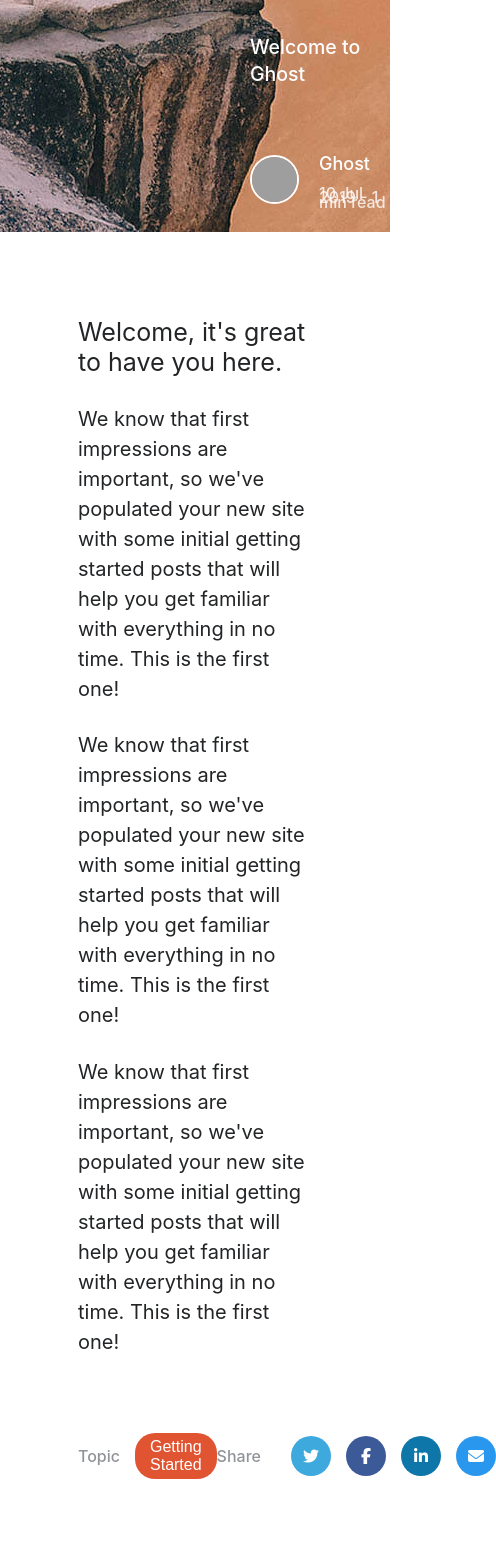
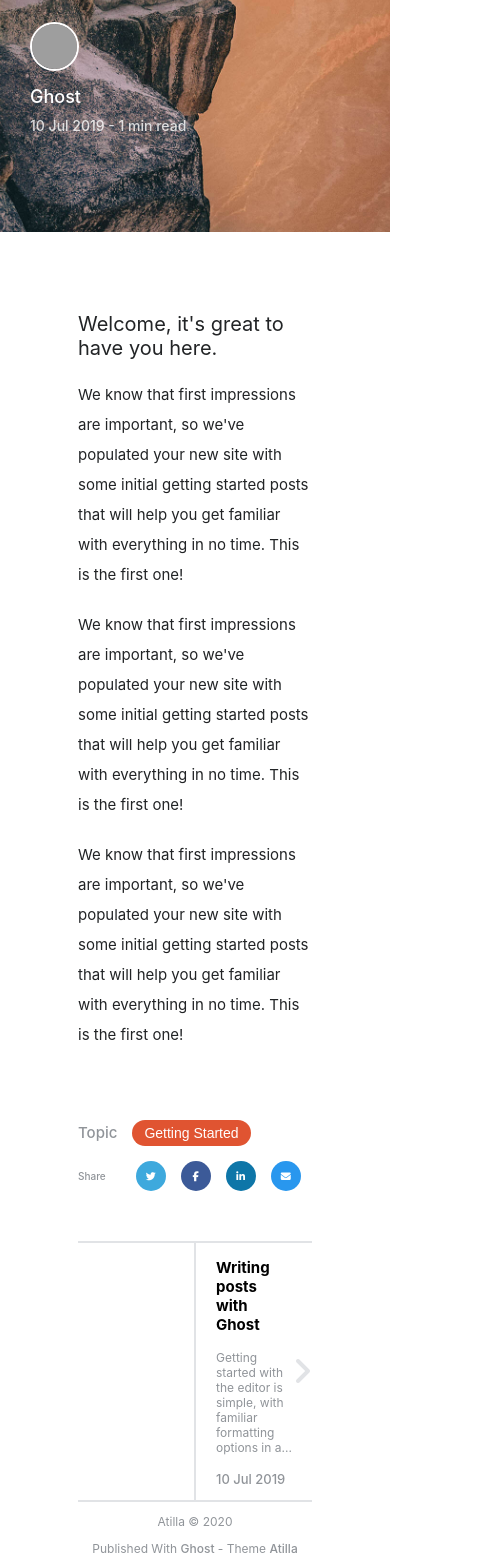
Before and after one commit to ninab95/news-app, a React (Create React App) app: page / in a window 390 px wide. Shown: the part 268-1836 px from the top of the page, 496 px wide, since content can reach past the window. Before the commit the page ends 1797 px from the top, so only its background shows below. Built offline with nearby package versions, Linux system fonts and the light colour scheme; grey boxes are pictures that could not be loaded.

Commit message:
Responsive design

```diff
--- a/src/App.js
+++ b/src/App.js
@@ -4,6 +4,8 @@ import Header from "./components/Header";
 // import InfoContainer from "./components/InfoContainer";
 import WelcomePage from "./components/WelcomePage";
 import SharePage from "./components/SharePage";
+import WritingPost from "./components/WritingPost";
+import Footer from "./components/Footer";
 
 function App() {
   return (
@@ -12,6 +14,8 @@ function App() {
       {/* <InfoContainer /> */}
       <WelcomePage />
       <SharePage />
+      <WritingPost />
+      <Footer />
     </div>
   );
 }
--- /dev/null
+++ b/src/components/Footer.css
@@ -0,0 +1,38 @@
+.footer-wrapper {
+  display: flex;
+  justify-content: space-between;
+  align-items: center;
+  height: 144px;
+  margin: 0 25px 0 25px;
+}
+
+.footer-wrapper p {
+  font-size: 17px;
+  font-weight: 400;
+  color: #909499;
+}
+
+.footer-wrapper span {
+  font-weight: 500;
+}
+
+@media only screen and (max-width: 1024px) {
+  .footer-wrapper {
+    flex-direction: column;
+    height: 100px;
+  }
+
+  .footer-wrapper .published {
+    margin-top: 0;
+  }
+}
+
+@media only screen and (max-width: 767px) {
+  .footer-wrapper {
+    height: auto;
+  }
+
+  .footer-wrapper p {
+    font-size: 12px;
+  }
+}
--- /dev/null
+++ b/src/components/Footer.js
@@ -0,0 +1,15 @@
+import React from "react";
+import "./Footer.css";
+
+function Footer() {
+  return (
+    <div className="footer-wrapper">
+      <p>Atilla &#169; 2020</p>
+      <p className="published">
+        Published With <span>Ghost</span> - Theme <span>Atilla</span>
+      </p>
+    </div>
+  );
+}
+
+export default Footer;
--- a/src/components/HeaderCss.css
+++ b/src/components/HeaderCss.css
@@ -38,9 +38,10 @@
 
 .icon-bar {
   display: flex;
+  list-style-type: none;
 }
 
-.icon-bar li {
+.icon-bar i {
   list-style-type: none;
   margin-right: 20px;
   font-size: 17px;
@@ -112,6 +113,7 @@
   .bars {
     margin-top: 20px;
     margin-left: 20px;
+    width: 20px;
   }
 
   .icon-bar {
--- a/src/components/ShareCss.css
+++ b/src/components/ShareCss.css
@@ -25,6 +25,7 @@
   font-size: 16px;
   color: white;
   font-weight: 500;
+  cursor: pointer;
 }
 
 .share {
@@ -49,6 +50,7 @@
   justify-content: center;
   align-items: center;
   margin-left: 15px;
+  cursor: pointer;
 }
 
 .twitter {
@@ -67,9 +69,59 @@
   background-color: #2997ee;
 }
 
+.share,
 .fa-twitter,
 .fa-facebook-f,
 .fa-linkedin-in,
 .fa-envelope {
   color: white;
 }
+
+@media only screen and (max-width: 1024px) {
+  .main {
+    flex-direction: column;
+  }
+
+  .topic {
+    margin-bottom: 15px;
+  }
+
+  .topic span {
+    font-size: 15px;
+  }
+
+  .topic button {
+    font-size: 14px;
+  }
+}
+
+@media only screen and (max-width: 767px) {
+  .main {
+    flex-direction: column;
+  }
+
+  .topic {
+    margin-bottom: 15px;
+  }
+
+  .topic button {
+    padding: 5px 12px;
+  }
+
+  .twitter,
+  .fb,
+  .linkedin,
+  .envelope {
+    width: 20px;
+    height: 20px;
+    padding: 5px 5px;
+  }
+
+  .share,
+  .fa-twitter,
+  .fa-facebook-f,
+  .fa-linkedin-in,
+  .fa-envelope {
+    font-size: 10px;
+  }
+}
--- a/src/components/WelcomeCss.css
+++ b/src/components/WelcomeCss.css
@@ -1,6 +1,7 @@
 .welcome-image {
   background-image: url("../img/welcome-to-ghost.jpg");
   background-position: center;
+  background-size: cover;
   height: 500px;
 }
 
@@ -19,7 +20,7 @@
 }
 
 .welcome-header h1 {
-  font-size: 5vw;
+  font-size: 60px;
   font-weight: 500;
   color: white;
 }
@@ -74,3 +75,59 @@
   font-weight: 400;
   line-height: 30px;
 }
+
+@media only screen and (max-width: 1024px) {
+  .welcome-header {
+    padding-left: 50px;
+  }
+
+  .welcome-header h4 {
+    font-size: 22px;
+  }
+
+  .welcome-header h1 {
+    font-size: 40px;
+    line-height: 50px;
+  }
+
+  .profile-info {
+    padding-left: 50px;
+    margin-top: 20px;
+  }
+}
+
+@media only screen and (max-width: 767px) {
+  .welcome-header {
+    padding-left: 30px;
+  }
+
+  .welcome-header h4 {
+    font-size: 17px;
+  }
+
+  .welcome-header h1 {
+    font-size: 30px;
+    line-height: 40px;
+  }
+
+  .profile-info {
+    display: grid;
+    padding-left: 30px;
+  }
+
+  .profile-name {
+    padding-left: 0;
+  }
+
+  .profile-name p {
+    font-size: 14px;
+  }
+
+  .about p {
+    font-size: 20px;
+  }
+
+  .about h4 {
+    font-size: 15px;
+  }
+}
--- /dev/null
+++ b/src/components/WritingPost.css
@@ -0,0 +1,74 @@
+.container {
+  width: 60%;
+  display: flex;
+  justify-content: space-between;
+  margin: 0 auto;
+  /* height: 215px; */
+  border-top: 2px solid #e1e3e6;
+  border-bottom: 2px solid #e1e3e6;
+}
+
+.empty {
+  width: 50%;
+  border-right: 2px solid #e1e3e6;
+}
+
+.filled {
+  width: 50%;
+  display: flex;
+  align-items: center;
+}
+
+.text {
+  text-align: left;
+}
+
+.text h3 {
+  font-size: 20px;
+  padding-left: 20px;
+}
+
+.text h4 {
+  font-size: 17px;
+  font-weight: 400;
+  color: #909499;
+  padding-left: 20px;
+}
+
+.text p {
+  color: #909499;
+  font-size: 15px;
+  font-weight: 500;
+  line-height: 1rem;
+  padding-left: 20px;
+}
+
+.arrow-icon .fa-angle-right {
+  font-size: 2rem;
+  color: #e1e3e6;
+  cursor: pointer;
+}
+
+@media only screen and (max-width: 1024px) {
+  .text h3 {
+    font-size: 17px;
+  }
+
+  .text h4 {
+    font-size: 15px;
+  }
+
+  .text p {
+    font-size: 13px;
+  }
+}
+
+@media only screen and (max-width: 767px) {
+  .text h3 {
+    font-size: 15px;
+  }
+
+  .text h4 {
+    font-size: 12px;
+  }
+}
--- /dev/null
+++ b/src/components/WritingPost.js
@@ -0,0 +1,25 @@
+import React from "react";
+import "./WritingPost.css";
+
+function WritingPost() {
+  return (
+    <div className="container">
+      <div className="empty"></div>
+      <div className="filled">
+        <div className="text">
+          <h3>Writing posts with Ghost</h3>
+          <h4>
+            Getting started with the editor is simple, with familiar formatting
+            options in a...
+          </h4>
+          <p>10 Jul 2019</p>
+        </div>
+        <div className="arrow-icon">
+          <i className="fas fa-angle-right"></i>
+        </div>
+      </div>
+    </div>
+  );
+}
+
+export default WritingPost;
```
